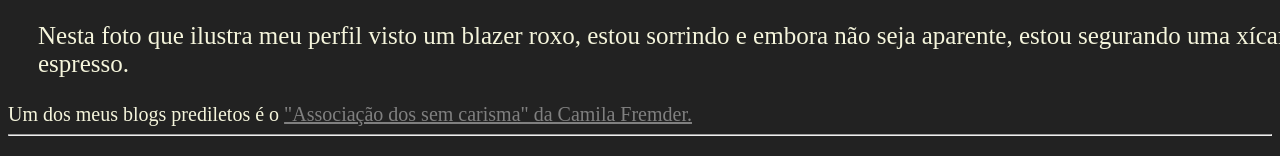
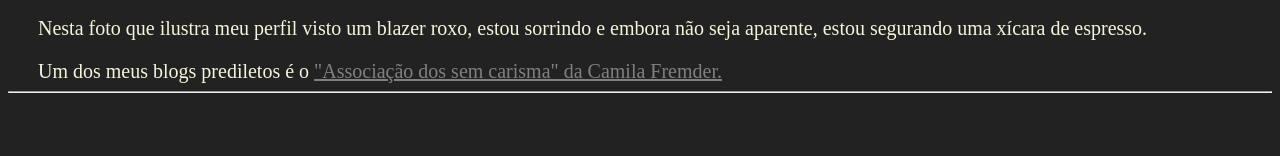
Before and after one commit to Knienow/Knienow.github.io, a plain HTML site: page index.html in a window 1280 px wide. Shown: the part 644-800 px from the top of the page. Drawn offline with Linux system fonts and the light colour scheme.

Commit message:
alteração de tamanho de fonte na linha 25

```diff
--- a/index.html
+++ b/index.html
@@ -22,8 +22,8 @@
   <a href="https://www.linkedin.com/in/katia-nienow-763481130/">
     <img id="foto-perfil" aling="left" style="border-radius:100px; width:200px; height:200px; margin-left: 30px; margin-top: 10px;" src="images/foto-katia.jpeg" alt="Minha foto de perfil" align="center">
   </a>
-  <p style="color:beige; font-size: 25px; width: 1300px; margin-left: 30px;">Nesta foto que ilustra meu perfil visto um blazer roxo, estou sorrindo e embora não seja aparente, estou segurando uma xícara de espresso.</p>
-  <span id="blog" style="color:beige; font-size: 20px;">Um dos meus blogs prediletos é o <a style="color:gray"  href="https://associaodossemcarisma.substack.com/" target="_blank">"Associação dos sem carisma" da Camila Fremder.</a></span>
+  <p style="color:beige; font-size: 20px; width: 1300px; margin-left: 30px;">Nesta foto que ilustra meu perfil visto um blazer roxo, estou sorrindo e embora não seja aparente, estou segurando uma xícara de espresso.</p>
+  <span id="blog" style="color:beige; font-size: 20px; margin-left: 30px">Um dos meus blogs prediletos é o <a style="color:gray"  href="https://associaodossemcarisma.substack.com/" target="_blank">"Associação dos sem carisma" da Camila Fremder.</a></span>
   <hr>
 </body>
 </html>
```
